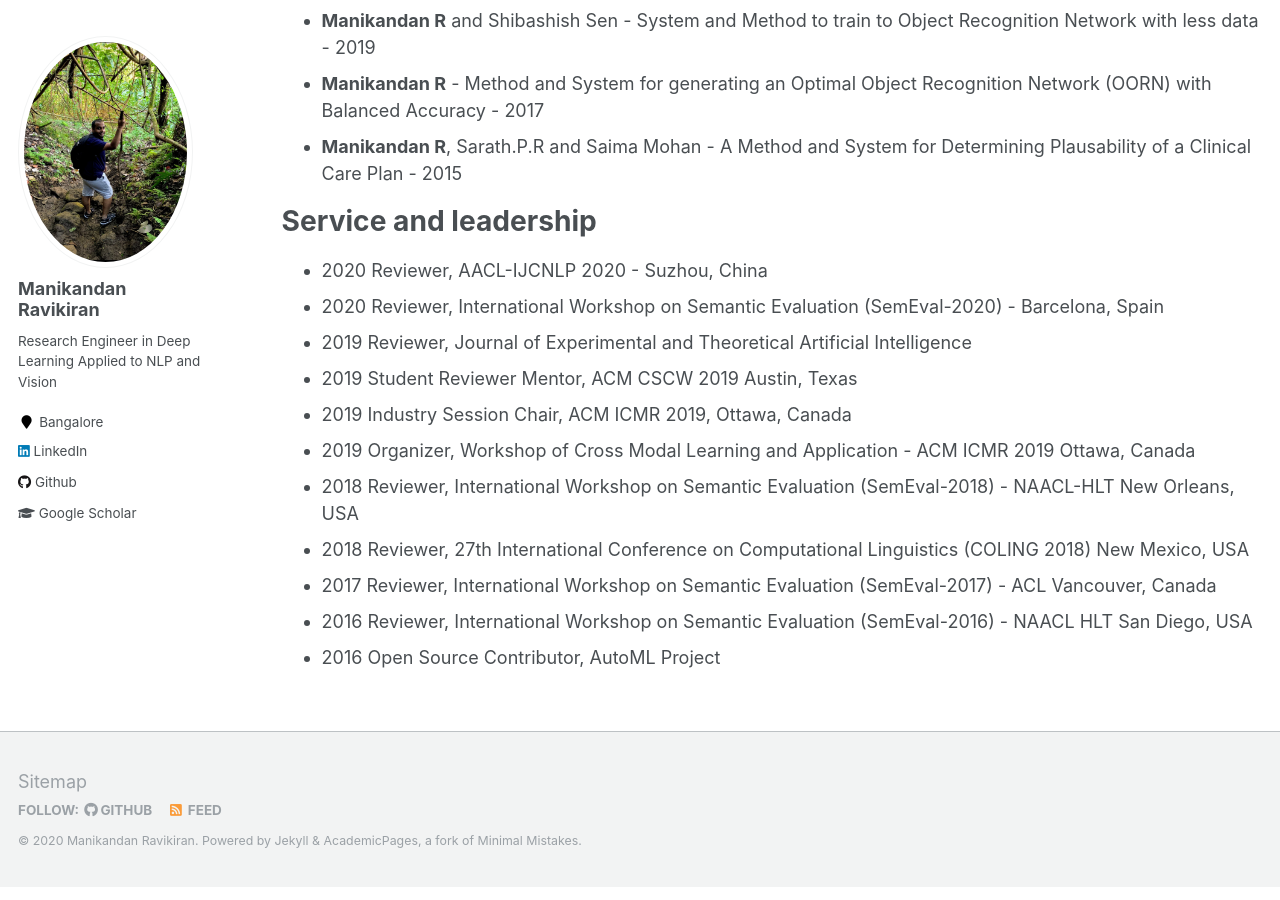
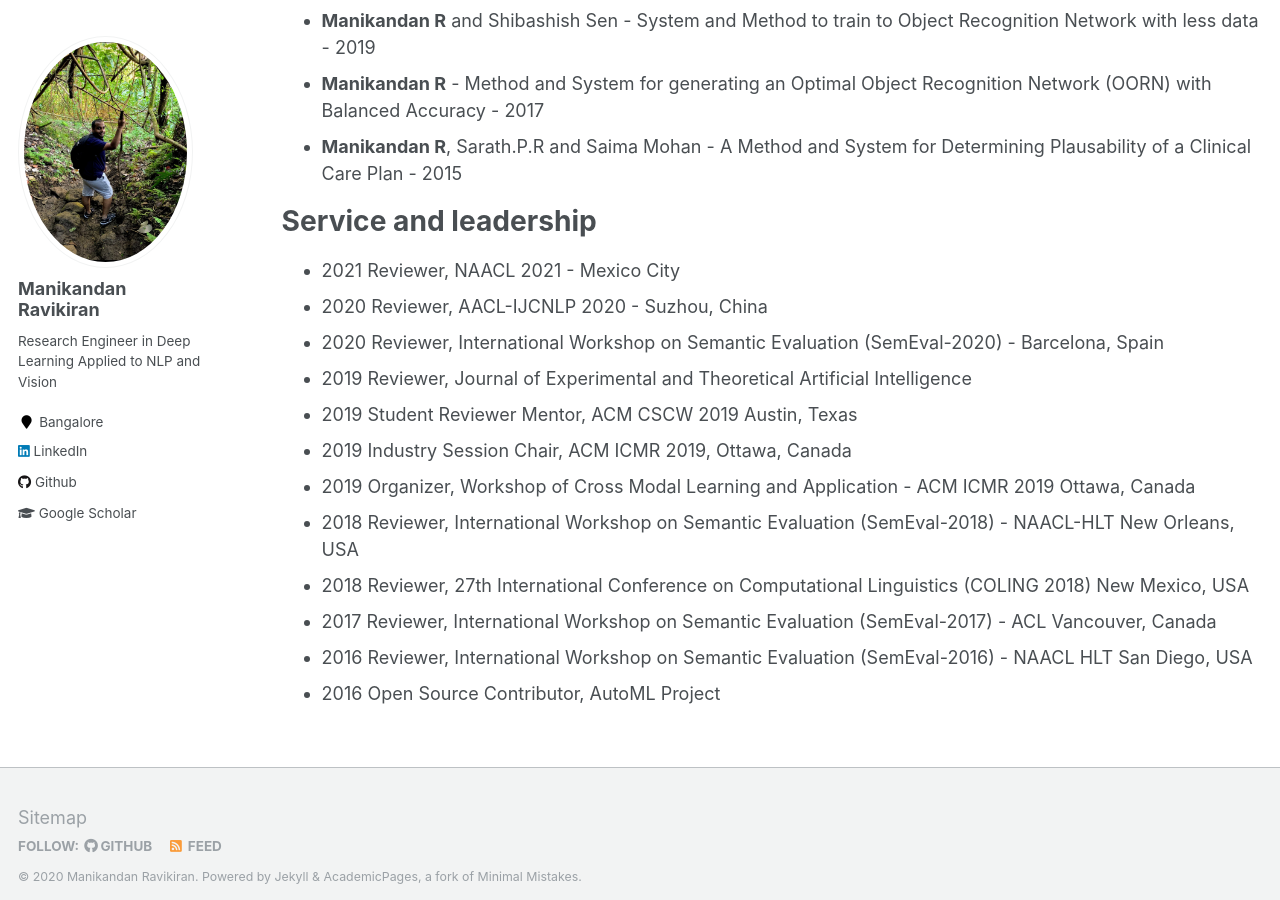
Before and after one commit to manikandan-ravikiran/manikandan-ravikiran.github.io, a Jekyll site: the page built from _pages/cv.md, in a window 1280 px wide and 900 px high, scrolled down 4207 px. Built offline with Jekyll 4.4.1, drawn with Linux system fonts in a browser that asks for light colours.

Commit message:
NAACL reviewer PC 2021

```diff
--- a/_pages/cv.md
+++ b/_pages/cv.md
@@ -122,6 +122,7 @@ Care Plan - 2015
 
 Service and leadership
 ======
+* 2021 Reviewer, NAACL 2021 - Mexico City
 * 2020 Reviewer, AACL-IJCNLP 2020 - Suzhou, China
 * 2020 Reviewer, International Workshop on Semantic Evaluation (SemEval-2020) - Barcelona, Spain
 * 2019 Reviewer, Journal of Experimental and Theoretical Artificial Intelligence
```
